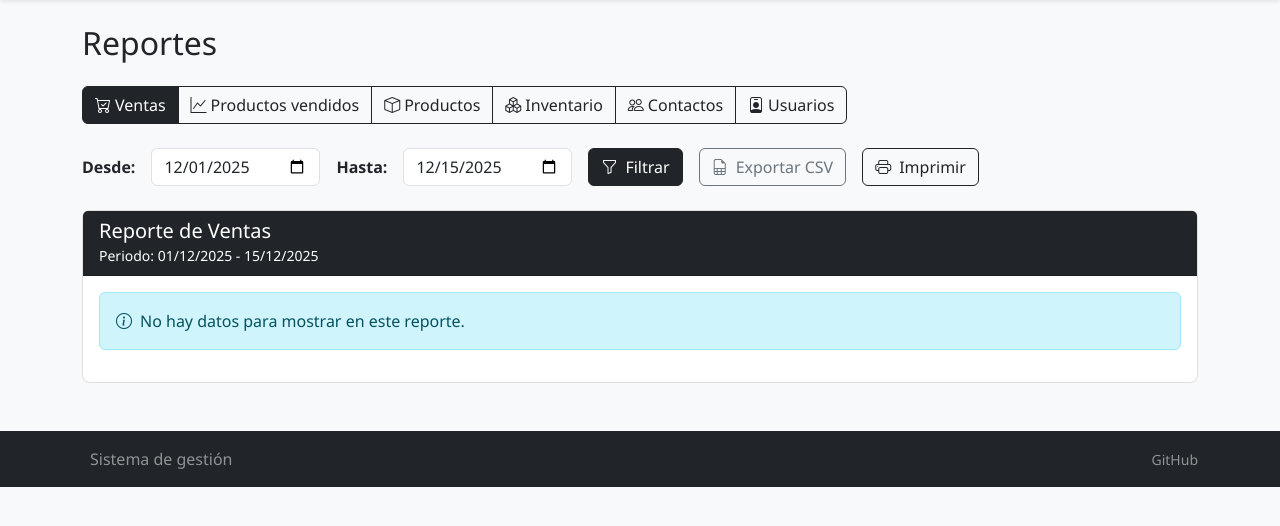
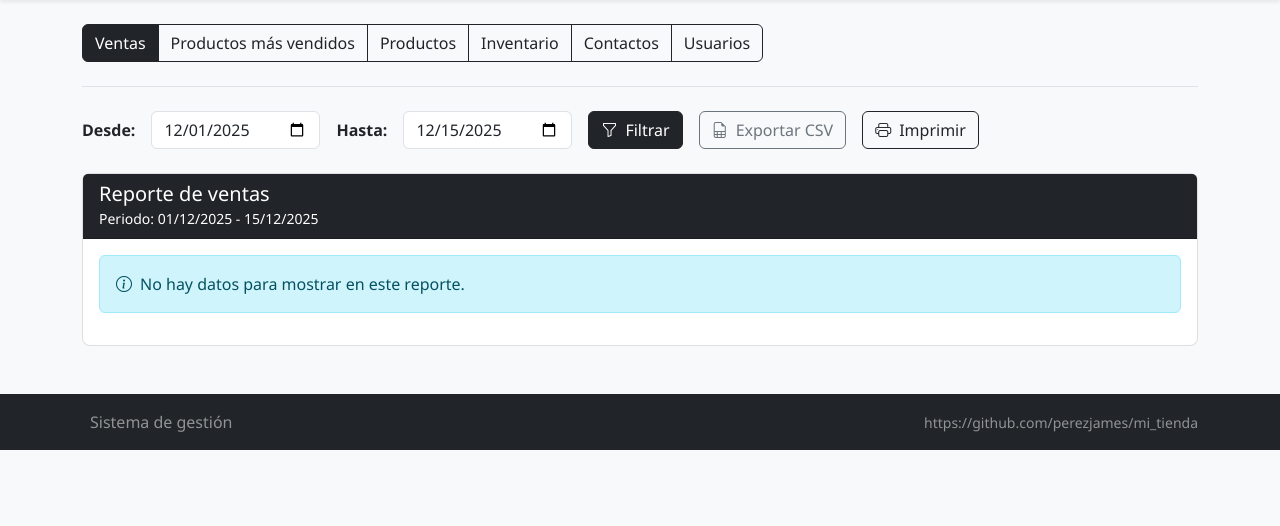
Before and after one commit to perezjames/mi_tienda, a PHP site: page /reportes.php in a window 1280 px wide. Shown: the part 56-582 px from the top of the page. Run offline with PHP 8.4, Linux system fonts and the light colour scheme; the visitor is signed in with stand-in values (Sample User, id 1); tables that the repository leaves empty hold one stand-in row (values such as "Sample post").

Commit message:
modified: project/inc/footer.php, header.php, modals.php and project/public/contactos.php, dashboard.php, productos.php, reportes.php, usuarios.php, ventas.php

```diff
--- a/project/inc/footer.php
+++ b/project/inc/footer.php
@@ -7,7 +7,7 @@
                 <span class="text-white-50 ms-2">Sistema de gestión</span>
             </div>
             <div class="text-white-50">
-                <small><a href="https://github.com/perezjames/mi_tienda" target="_blank" class="text-white-50 text-decoration-none">GitHub</a></small>
+                <small><a href="https://github.com/perezjames/mi_tienda" target="_blank" class="text-white-50 text-decoration-none">https://github.com/perezjames/mi_tienda</a></small>
             </div>
         </div>
     </div>
--- a/project/inc/header.php
+++ b/project/inc/header.php
@@ -3,7 +3,7 @@
 <head>
     <meta charset="UTF-8">
     <meta name="viewport" content="width=device-width, initial-scale=1.0">
-    <title>Mi Tienda - Sistema de gestión</title>
+    <title>Sistema de gestión</title>
     <link href="https://cdn.jsdelivr.net/npm/bootstrap@5.3.2/dist/css/bootstrap.min.css" rel="stylesheet">
     <link rel="stylesheet" href="https://cdn.jsdelivr.net/npm/bootstrap-icons@1.11.2/font/bootstrap-icons.css">
     <link rel="stylesheet" href="../assets/css/style.css">
--- a/project/inc/modals.php
+++ b/project/inc/modals.php
@@ -10,8 +10,8 @@
         ¿Estás seguro de que deseas eliminar este registro?
       </div>
       <div class="modal-footer">
-        <button type="button" class="btn btn-secondary" data-bs-dismiss="modal">Cancelar</button>
-        <a href="#" id="confirmDeleteBtn" class="btn btn-danger">Eliminar</a>
+        <button type="button" class="btn btn-light" data-bs-dismiss="modal">Cancelar</button>
+        <a href="#" id="confirmDeleteBtn" class="btn btn-dark">Eliminar</a>
       </div>
     </div>
   </div>
--- a/project/public/contactos.php
+++ b/project/public/contactos.php
@@ -37,8 +37,8 @@
 include '../inc/header.php';
 ?>
 
-<div class="d-flex justify-content-between flex-wrap flex-md-nowrap align-items-center pt-3 pb-2 mb-3 border-bottom">
-    <h1 class="h2">Contactos</h1>
+<div class="d-flex mb-4 border-bottom">
+    <h2 class="h2"></h2>
     <button type="button" class="btn btn-dark" data-bs-toggle="modal" data-bs-target="#contactoModal" onclick="resetForm()">
         Nuevo contacto
     </button>
--- a/project/public/reportes.php
+++ b/project/public/reportes.php
@@ -15,7 +15,7 @@
 
 switch ($tipo_reporte) {
     case 'ventas':
-        $titulo = 'Reporte de Ventas';
+        $titulo = 'Reporte de ventas';
         $columnas = ['ID', 'Fecha', 'Contacto', 'Vendedor', 'Subtotal', 'IVA', 'Total'];
         $sql = "SELECT v.id, v.fecha, c.nombre as contacto, u.nombre as usuario, v.subtotal, v.iva, v.total
                 FROM ventas v
@@ -29,7 +29,7 @@
         break;
 
     case 'productos':
-        $titulo = 'Reporte de Productos';
+        $titulo = 'Reporte de productos';
         $columnas = ['ID', 'Nombre', 'Código', 'Categoría', 'Precio', 'Stock', 'Fecha Registro'];
         $sql = "SELECT p.id, p.nombre, p.codigo, c.nombre as categoria, p.precio, p.stock, p.created_at
                 FROM productos p
@@ -39,7 +39,7 @@
         break;
 
     case 'inventario':
-        $titulo = 'Reporte de Inventario (Stock)';
+        $titulo = 'Reporte de inventario (Stock)';
         $columnas = ['ID', 'Producto', 'Stock Actual', 'Precio Unit.', 'Valor Total', 'Estado'];
         $sql = "SELECT p.id, p.nombre, p.stock, p.precio, (p.stock * p.precio) as valor_total
                 FROM productos p
@@ -52,7 +52,7 @@
         break;
 
     case 'contactos':
-        $titulo = 'Reporte de Contactos';
+        $titulo = 'Reporte de contactos';
         $columnas = ['ID', 'Nombre', 'Contacto', 'Teléfono', 'Tipo', 'Total Compras', 'Fecha Registro'];
         $sql = "SELECT c.id, c.nombre, c.contacto, c.telefono, c.tipo,
                 COALESCE(SUM(v.total), 0) as total_compras, c.created_at
@@ -64,14 +64,14 @@
         break;
 
     case 'usuarios':
-        $titulo = 'Reporte de Usuarios';
+        $titulo = 'Reporte de usuarios';
         $columnas = ['ID', 'Nombre', 'Correo', 'Rol', 'Estado', 'Fecha Registro'];
         $sql = "SELECT id, nombre, correo, rol, estado, created_at FROM users ORDER BY nombre";
         $datos = $pdo->query($sql)->fetchAll();
         break;
 
     case 'productos_vendidos':
-        $titulo = 'Productos Más Vendidos';
+        $titulo = 'Productos más vendidos';
         $columnas = ['Producto', 'Cantidad Total', 'Veces Vendido', 'Ingresos Generados'];
         $sql = "SELECT p.nombre, SUM(vi.cantidad) as total_cantidad,
                 COUNT(DISTINCT vi.venta_id) as veces_vendido,
@@ -105,32 +105,34 @@
 include '../inc/header.php';
 ?>
 
-<h2 class="mb-4 no-print">Reportes</h2>
+<div class="d-flex mb-4 border-bottom">
+    <h2 class="mb-4 no-print"></h2>
 
     <!-- Selector de tipo de reporte -->
     <div class="row no-print mb-4">
         <div class="col-12">
             <div class="btn-group flex-wrap" role="group">
                 <a href="?tipo=ventas" class="btn btn-<?php echo $tipo_reporte == 'ventas' ? 'dark' : 'outline-dark'; ?>">
-                <i class="bi bi-cart-check me-1"></i>Ventas
+                    Ventas
                 </a>
                 <a href="?tipo=productos_vendidos" class="btn btn-<?php echo $tipo_reporte == 'productos_vendidos' ? 'dark' : 'outline-dark'; ?>">
-                <i class="bi bi-graph-up me-1"></i>Productos vendidos
+                    Productos más vendidos
                 </a>
                 <a href="?tipo=productos" class="btn btn-<?php echo $tipo_reporte == 'productos' ? 'dark' : 'outline-dark'; ?>">
-                <i class="bi bi-box me-1"></i>Productos
+                    Productos
                 </a>
                 <a href="?tipo=inventario" class="btn btn-<?php echo $tipo_reporte == 'inventario' ? 'dark' : 'outline-dark'; ?>">
-                <i class="bi bi-boxes me-1"></i>Inventario
+                    Inventario
                 </a>
                 <a href="?tipo=contactos" class="btn btn-<?php echo $tipo_reporte == 'contactos' ? 'dark' : 'outline-dark'; ?>">
-                <i class="bi bi-people me-1"></i>Contactos
+                    Contactos
                 </a>
                 <?php if($_SESSION['rol'] == 'administrador'): ?>
                 <a href="?tipo=usuarios" class="btn btn-<?php echo $tipo_reporte == 'usuarios' ? 'dark' : 'outline-dark'; ?>">
-                <i class="bi bi-person-badge me-1"></i>Usuarios
+                    Usuarios
                 </a>
                 <?php endif; ?>
+            </div>
         </div>
     </div>
 </div>
--- a/project/public/usuarios.php
+++ b/project/public/usuarios.php
@@ -45,8 +45,8 @@
 include '../inc/header.php';
 ?>
 
-<div class="d-flex justify-content-between flex-wrap flex-md-nowrap align-items-center pt-3 pb-2 mb-3 border-bottom">
-    <h1 class="h2">Usuarios</h1>
+<div class="d-flex mb-4 border-bottom">
+    <h2 class="h2"></h2>
     <button type="button" class="btn btn-dark" data-bs-toggle="modal" data-bs-target="#usuarioModal" onclick="resetForm()">
         Nuevo usuario
     </button>
```
Also changed, not shown: project/public/dashboard.php (+4 -4 lines), project/public/productos.php (+3 -5 lines), project/public/ventas.php (+5 -7 lines). Lines whose indentation alone changed are shown as unchanged.
